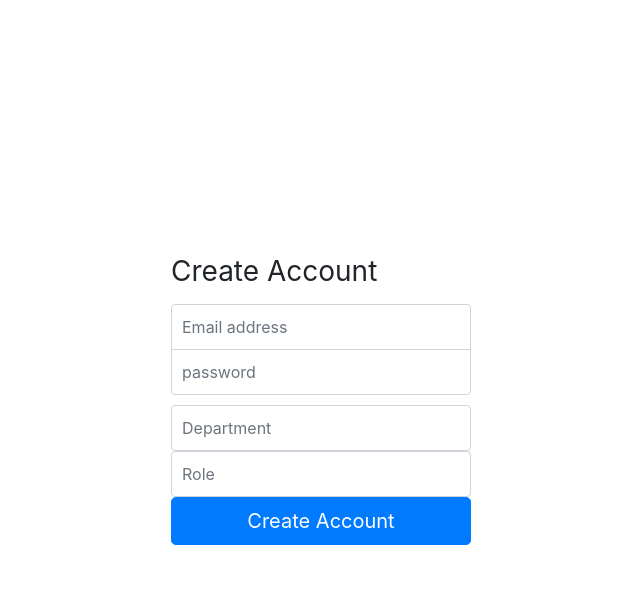
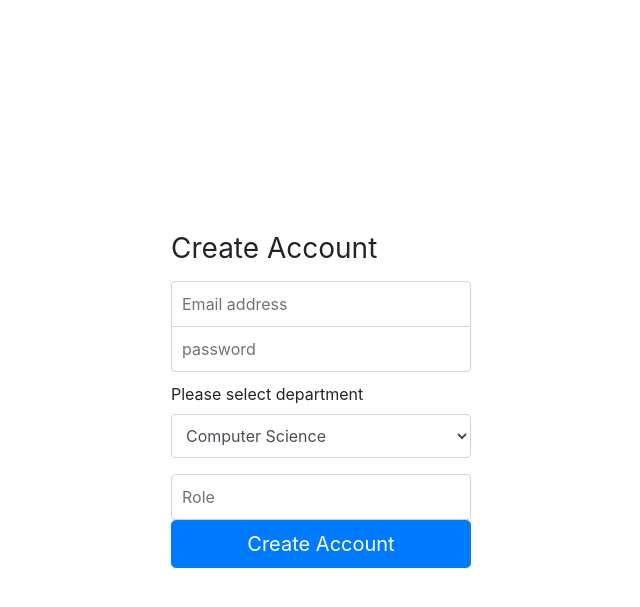
Before and after one commit to GatorIncubator/petition-pronto, a Flask app: page /create_account in a window 1280 px wide. Shown: the top 607 px of the page, without its empty margins (319-959 px from the left). Run offline with Flask 2, Linux system fonts and the light colour scheme; a user stored in the database is signed in; some libraries are stand-ins or nearby versions.

Commit message:
Add drop-down for creating an account. Remove economics from drop-down menu.

```diff
--- a/src/app.py
+++ b/src/app.py
@@ -118,7 +118,7 @@ def create_account_post():
     if session.get('logged_in') and session.get("admin"):
         email = request.form['email']
         password = request.form['password']
-        department = request.form['department']
+        department = request.form['department-selection']
         role = request.form['role']
         database_handler.create_account(email, password, role, department)
     return redirect("/petitions")
--- a/src/templates/create_account.html
+++ b/src/templates/create_account.html
@@ -14,7 +14,12 @@
             <h1 class="h3 mb-3 font-weight-normal">Create Account</h1>
             <input type="email"class="form-control" placeholder="Email address" name="email">
             <input type="password" name="password" class="form-control" placeholder="password">
-            <input type="text" name="department" placeholder="Department" class="form-control">
+            <div class="form-group">
+              <label for="Deparment-selection">Please select department</label>
+              <select class="form-control" name="department-selection" id="exampleFormControlSelect1" required>
+                <option>Computer Science</option>
+              </select>
+            </div>
             <input type="text" name="role" placeholder="Role" class="form-control">
             <input type="submit" class="btn btn-lg btn-primary btn-block" value="Create Account">
         </form>
--- a/src/templates/home.html
+++ b/src/templates/home.html
@@ -61,8 +61,6 @@
               <label for="Deparment-selection">Please select department</label>
               <select class="form-control" name="department-selection" id="exampleFormControlSelect1" required>
                 <option>Computer Science</option>
-                <option>Economics</option>
-
               </select>
             </div>
             <input type="submit" name="Upload" value="Submit Petition" class="btn btn-lg btn-success" id="bptm_external_form_submit" tabindex="8" action="">
```
Also changed, not shown: src/database_handler.py (+10 -1 lines).
